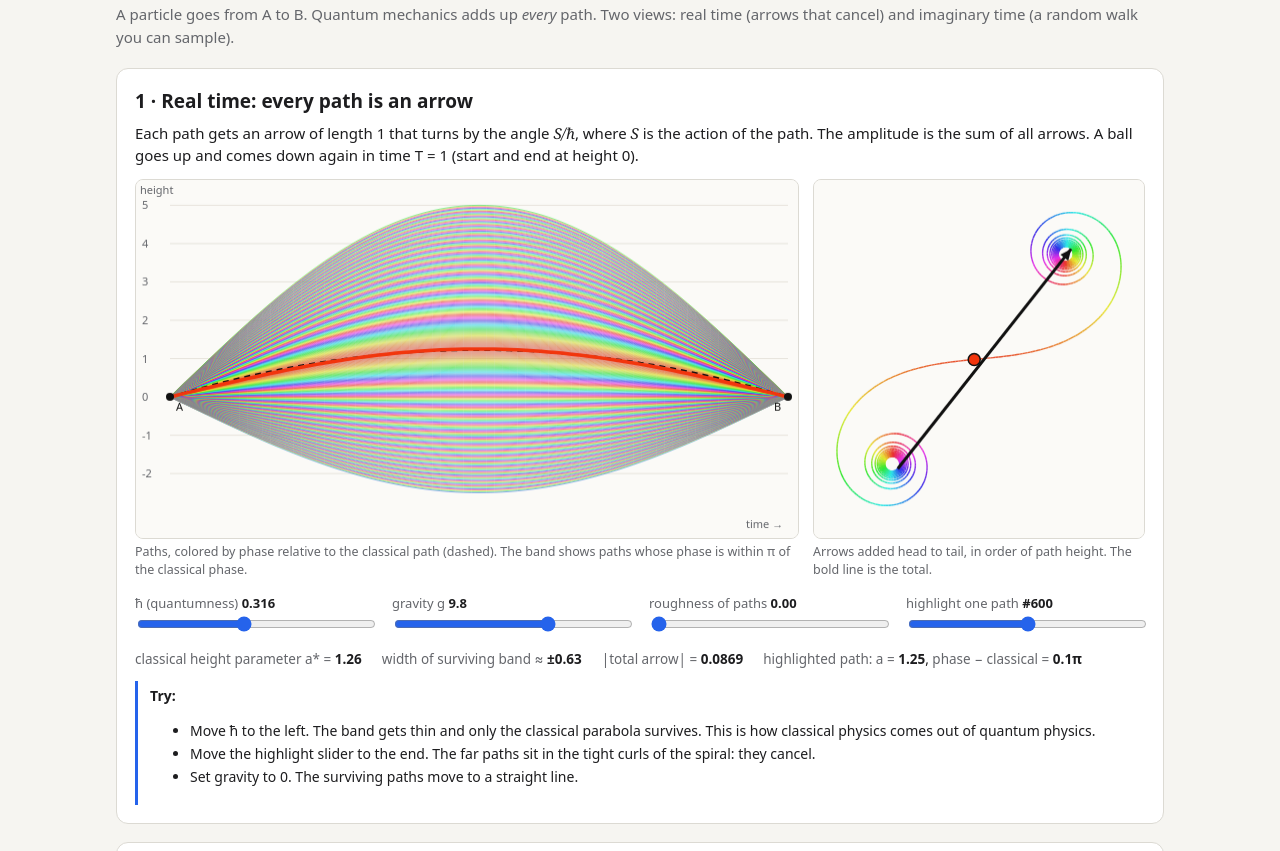
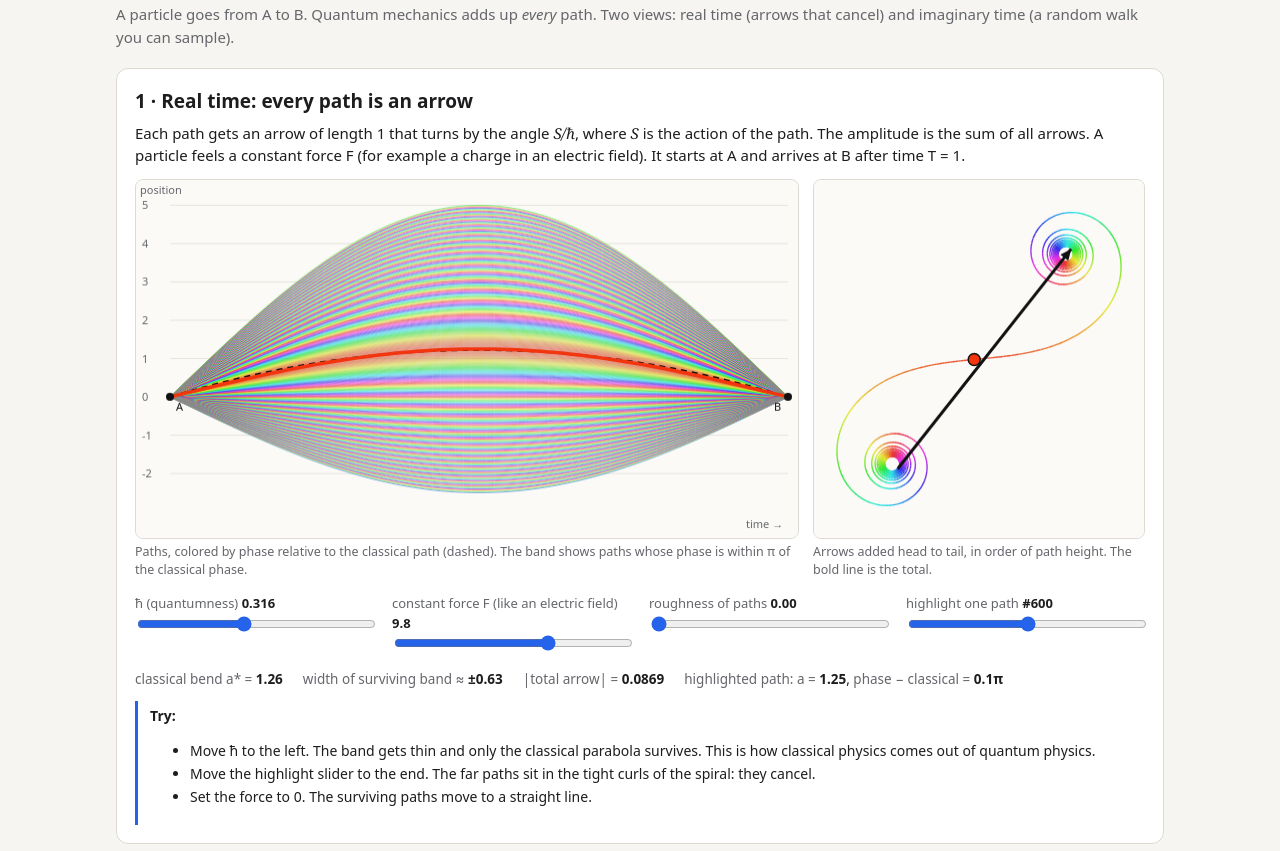
Before and after one commit to konstantin8wolgin/quantum-playground, a plain HTML site: page demos/path-integral.html in a window 1280 px wide. Shown: the part 66-917 px from the top of the page. Drawn offline with Linux system fonts and the light colour scheme.

Commit message:
Record grill round 1; relabel force slider
Co-Authored-By: Claude Opus 5.5 <noreply@anthropic.com>

```diff
--- a/demos/path-integral.html
+++ b/demos/path-integral.html
@@ -51,7 +51,7 @@ select,button{font:inherit;background:var(--bg);color:var(--ink);border:1px soli
 
 <section id="s1">
 <h2>1 · Real time: every path is an arrow</h2>
-<p>Each path gets an arrow of length 1 that turns by the angle <span class="eq">S/ħ</span>, where <span class="eq">S</span> is the action of the path. The amplitude is the sum of all arrows. A ball goes up and comes down again in time T = 1 (start and end at height 0).</p>
+<p>Each path gets an arrow of length 1 that turns by the angle <span class="eq">S/ħ</span>, where <span class="eq">S</span> is the action of the path. The amplitude is the sum of all arrows. A particle feels a constant force F (for example a charge in an electric field). It starts at A and arrives at B after time T = 1.</p>
 <div class="row">
   <div><canvas id="paths" height="360"></canvas>
   <div class="cap">Paths, colored by phase relative to the classical path (dashed). The band shows paths whose phase is within π of the classical phase.</div></div>
@@ -60,7 +60,7 @@ select,button{font:inherit;background:var(--bg);color:var(--ink);border:1px soli
 </div>
 <div class="controls">
   <label>ħ (quantumness) <b id="hbarV"></b><input id="hbar" type="range" min="-1.3" max="0.5" step="0.01" value="-0.5"></label>
-  <label>gravity g <b id="gV"></b><input id="g" type="range" min="0" max="15" step="0.1" value="9.8"></label>
+  <label>constant force F (like an electric field) <b id="gV"></b><input id="g" type="range" min="0" max="15" step="0.1" value="9.8"></label>
   <label>roughness of paths <b id="rV"></b><input id="rough" type="range" min="0" max="1" step="0.01" value="0"></label>
   <label>highlight one path <b id="hiV"></b><input id="hi" type="range" min="0" max="1200" step="1" value="600"></label>
 </div>
@@ -68,7 +68,7 @@ select,button{font:inherit;background:var(--bg);color:var(--ink);border:1px soli
 <div class="try"><b>Try:</b><ul>
   <li>Move ħ to the left. The band gets thin and only the classical parabola survives. This is how classical physics comes out of quantum physics.</li>
   <li>Move the highlight slider to the end. The far paths sit in the tight curls of the spiral: they cancel.</li>
-  <li>Set gravity to 0. The surviving paths move to a straight line.</li>
+  <li>Set the force to 0. The surviving paths move to a straight line.</li>
 </ul></div>
 </section>
 
@@ -155,7 +155,7 @@ function drawS1(){
    for(let v=-2;v<=5;v++){x.beginPath();x.moveTo(X(0),Y(v));x.lineTo(X(1),Y(v));x.stroke()}
    x.fillStyle=css("--muted");x.font="11px system-ui";
    for(let v=-2;v<=5;v+=1)x.fillText(v,6,Y(v)+4);
-   x.fillText("time →",W-52,H-10);x.fillText("height",4,14);
+   x.fillText("time →",W-52,H-10);x.fillText("position",4,14);
    // tube of stationary paths
    x.fillStyle=css("--tube");x.beginPath();
    for(let j=0;j<=s1.steps;j++){const t=j/s1.steps;x.lineTo(X(t),Y((s1.aStar+s1.w)*Math.sin(Math.PI*t)))}
@@ -190,7 +190,7 @@ function drawS1(){
    const h=s1.cum[hi+1];x.fillStyle=`hsl(${hue(s1.phase[hi])},90%,50%)`;x.strokeStyle=css("--strong");x.lineWidth=1.5;x.beginPath();x.arc(X(h[0]),Y(h[1]),6,0,7);x.fill();x.stroke();
   }
   const mag=Math.hypot(s1.re,s1.im);
-  $("read1").innerHTML=`<div><span>classical height parameter a* = </span><b>${s1.aStar.toFixed(2)}</b></div>
+  $("read1").innerHTML=`<div><span>classical bend a* = </span><b>${s1.aStar.toFixed(2)}</b></div>
   <div><span>width of surviving band ≈ </span><b>±${s1.w.toFixed(2)}</b></div>
   <div><span>|total arrow| = </span><b>${mag.toFixed(4)}</b></div>
   <div><span>highlighted path: a = </span><b>${s1.paths[hi].A.toFixed(2)}</b>, <span>phase − classical = </span><b>${(s1.phase[hi]/Math.PI).toFixed(1)}π</b></div>`;
```
Also changed, not shown: 1 other file.
